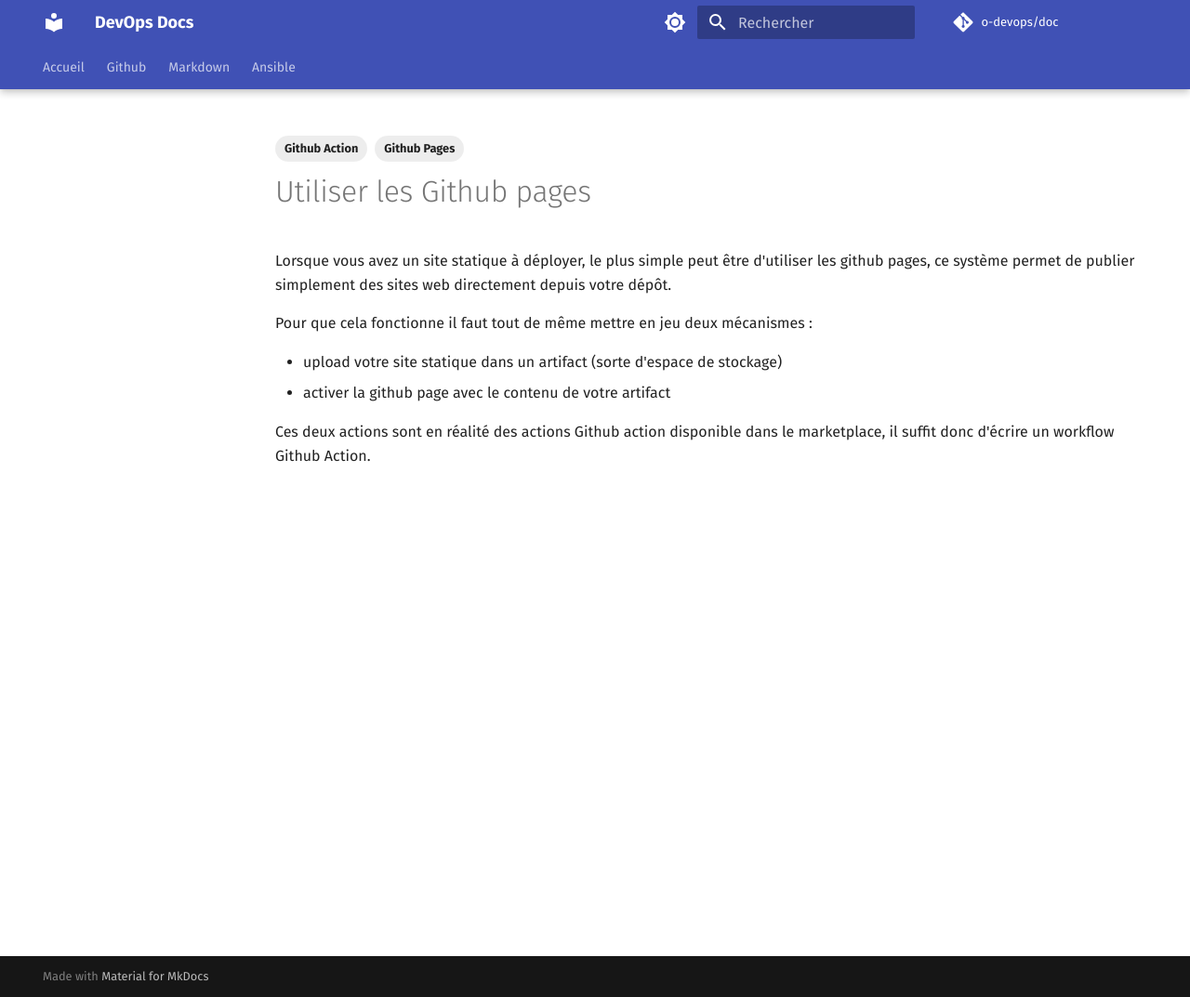
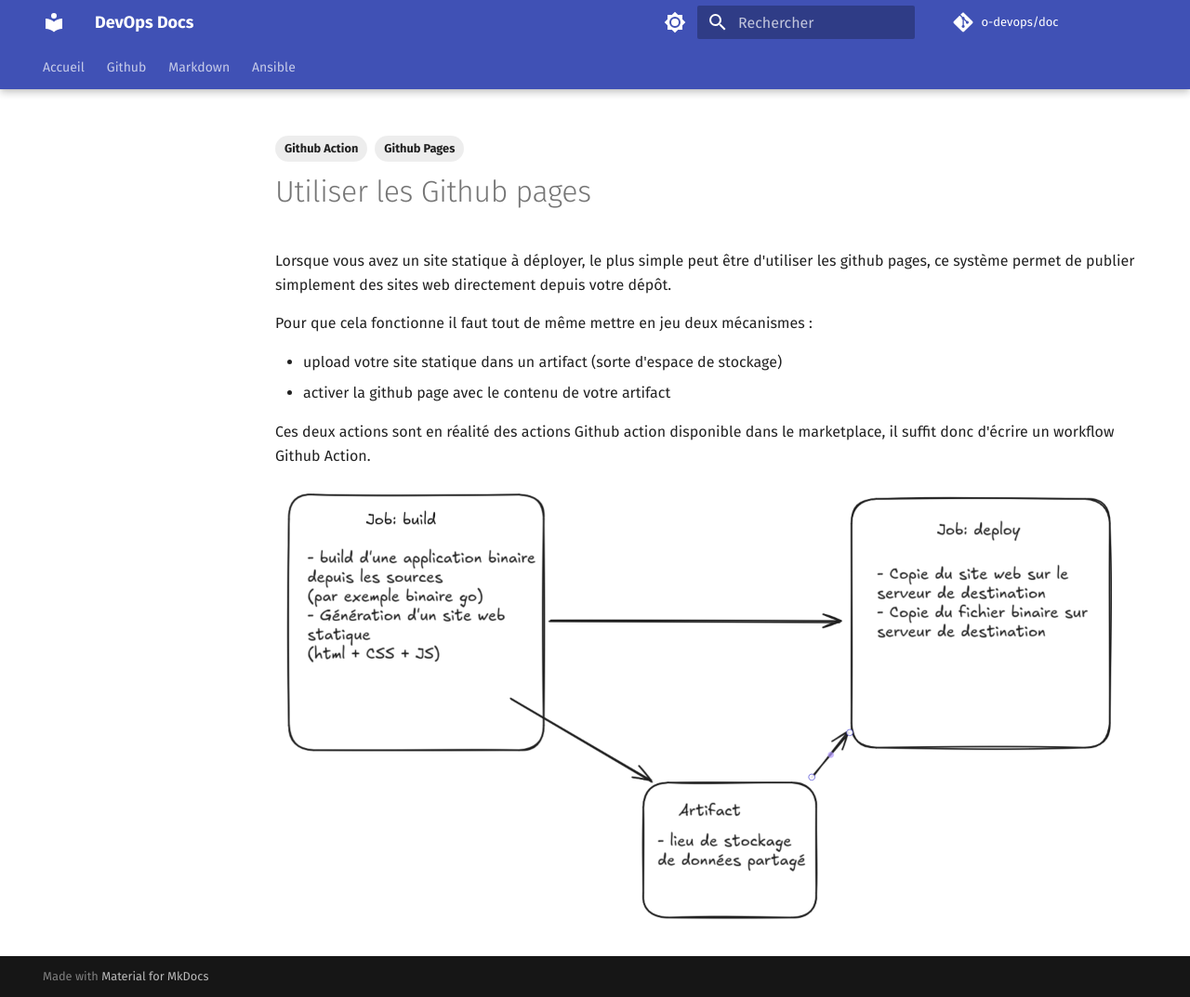
Before and after one commit to o-devops/doc, an MkDocs documentation site: the page built from docs/github/ga-github-pages.md, in a window 1280 px wide and 1073 px high. Shown: the whole window at 93% size. Built offline with MkDocs 1.6.1 and Material for MkDocs 9.7.7, drawn with Linux system fonts in a browser that asks for light colours; comment, search, counter and statistics services are not loaded.

Commit message:
Feat/doc GitHub page (#36)
* feat: add schema github page

* feat: add workflow to upload to github page

```diff
--- a/docs/github/ga-github-pages.md
+++ b/docs/github/ga-github-pages.md
@@ -14,3 +14,5 @@
 - activer la github page avec le contenu de votre artifact
 
 Ces deux actions sont en réalité des actions Github action disponible dans le marketplace, il suffit donc d'écrire un workflow Github Action.
+
+![alt text](image.png)
--- /dev/null
+++ b/index.html
@@ -0,0 +1,6 @@
+<html>
+    <head><title>Test artifact</title></head>
+    <body>
+        Hello ! ca marche !!
+    </body>
+</html>
```
Also changed, not shown: docs/github/image.png (added), 1 other file.
